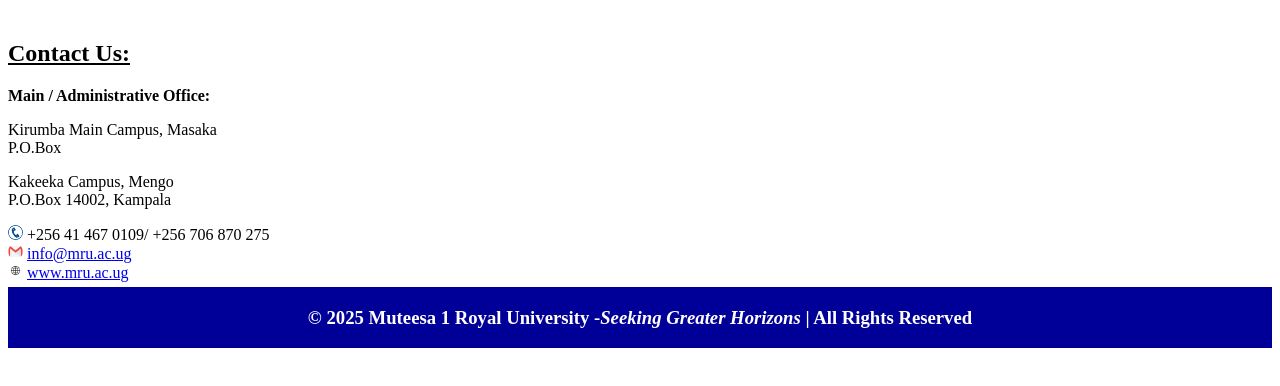
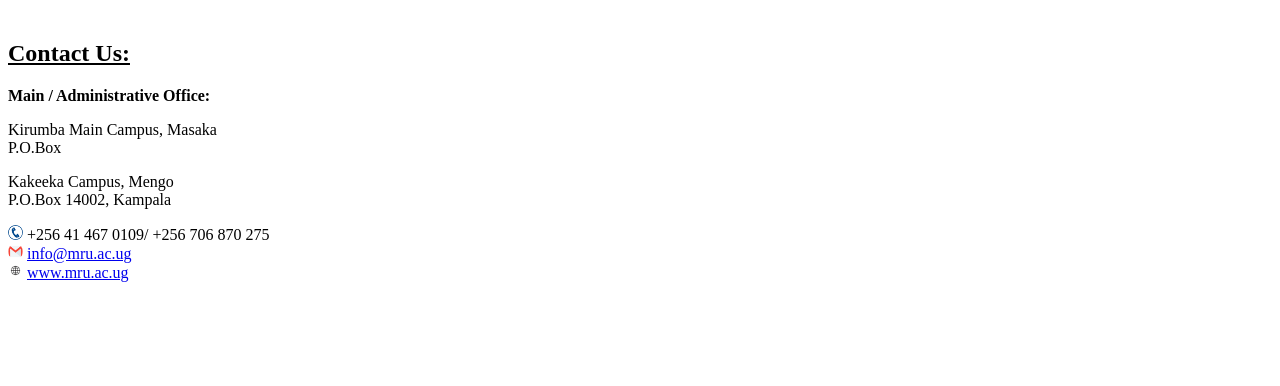
Before and after one commit to bakermuwanga5-ctrl/web, a plain HTML site: page contact.html in a window 1280 px wide. Drawn offline with Linux system fonts and the light colour scheme.

Commit message:
Update contact.html

```diff
--- a/contact.html
+++ b/contact.html
@@ -27,10 +27,6 @@
         <a href="https://www.mru.ac.ug">www.mru.ac.ug</a>
 
     </body>
-     <footer style="background-color: #000099;color: white;text-align: center;position:bottom-top; padding:1px;
-    margin-top:5px;top: 0;"><h3>
-    &copy; 2025 Muteesa 1 Royal University -<i>Seeking Greater Horizons</i> |  All Rights Reserved</h3>
 
-    </footer>
 
 </html>
```
